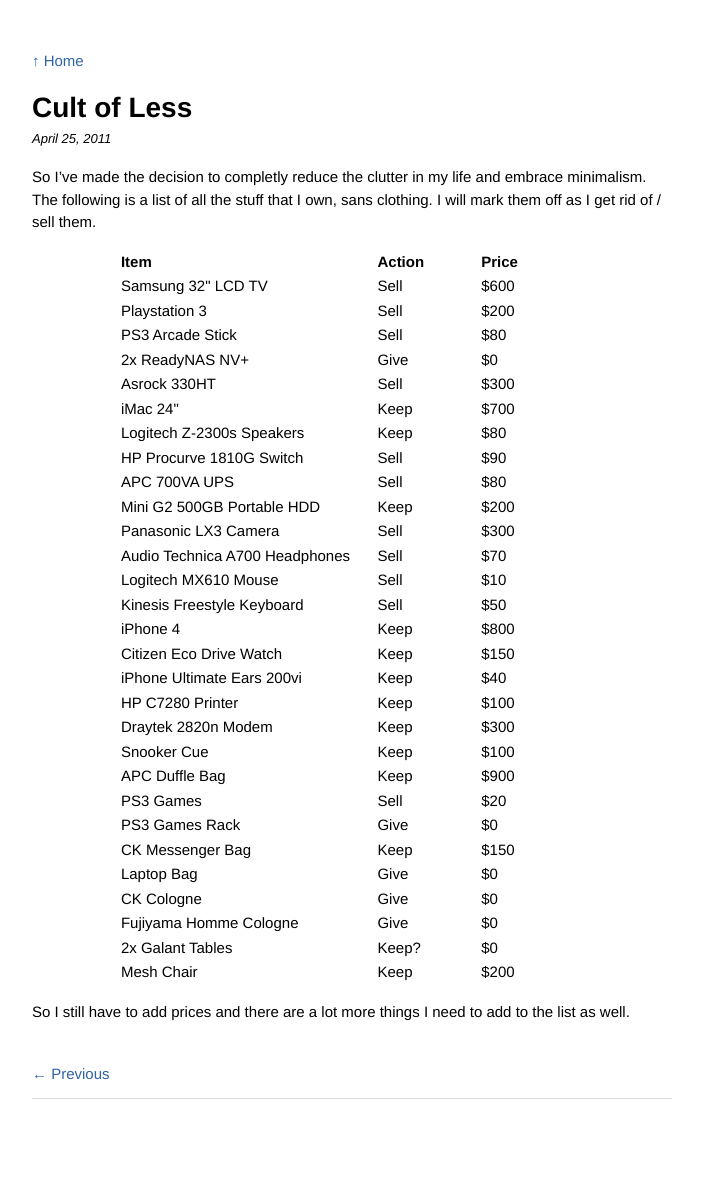
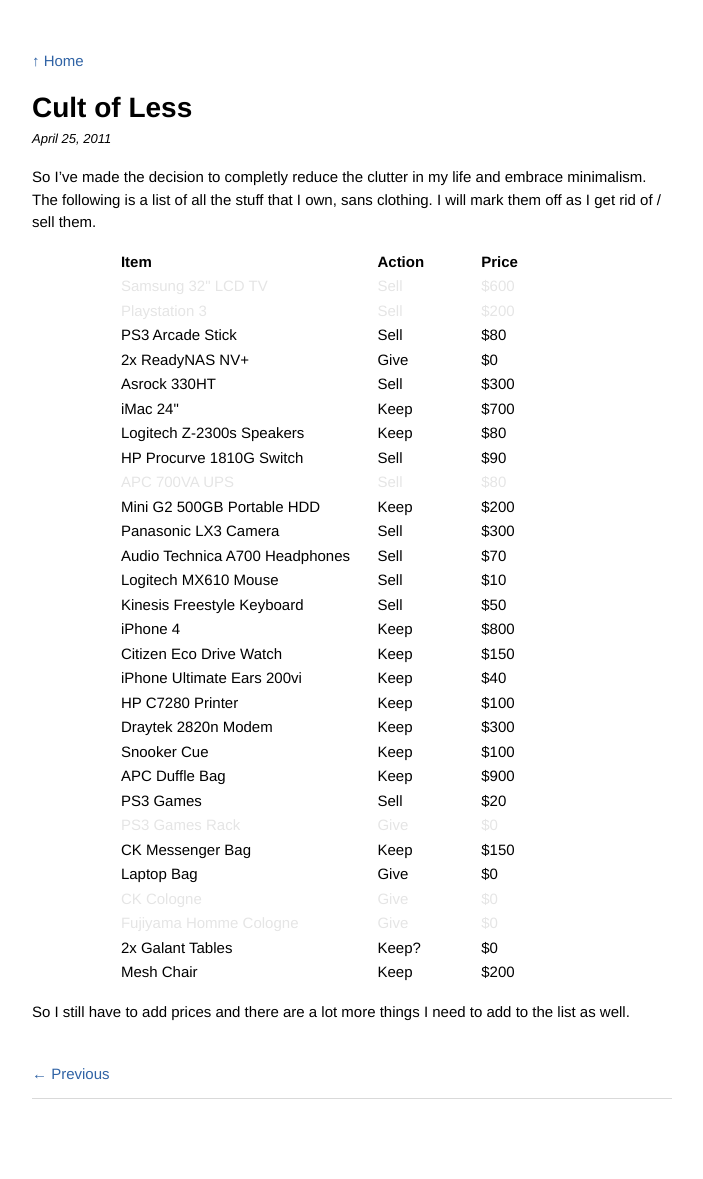
Before and after one commit to christophersjchow/blog, a Jekyll site: the page built from _posts/2011-04-25-Cult-of-Less.markdown, in a window 1280 px wide. Shown: the whole page, without its empty margins (288-991 px from the left). Built offline with Jekyll 4.4.1, drawn with Linux system fonts in a browser that asks for light colours; comment, search, counter and statistics services are not loaded.

Commit message:
Post: Updated cult of less with stuff that is gone.

```diff
--- a/_posts/2011-04-25-Cult-of-Less.markdown
+++ b/_posts/2011-04-25-Cult-of-Less.markdown
@@ -11,12 +11,12 @@ So I've made the decision to completly reduce the clutter in my life and embrace
         <td width="20%">Action</td>
         <td width="20%">Price</td>
     </tr>
-    <tr>
+    <tr class="fade">
         <td>Samsung 32" LCD TV</td>
         <td>Sell</td>
         <td>$600</td>
     </tr>
-    <tr>
+    <tr class="fade">
         <td>Playstation 3</td>
         <td>Sell</td>
         <td>$200</td>
@@ -51,7 +51,7 @@ So I've made the decision to completly reduce the clutter in my life and embrace
         <td>Sell</td>
         <td>$90</td>
     </tr>
-    <tr>
+    <tr class="fade">
         <td>APC 700VA UPS</td>
         <td>Sell</td>
         <td>$80</td>
@@ -121,7 +121,7 @@ So I've made the decision to completly reduce the clutter in my life and embrace
         <td>Sell</td>
         <td>$20</td>
     </tr>
-    <tr>
+    <tr class="fade">
         <td>PS3 Games Rack</td>
         <td>Give</td>
         <td>$0</td>
@@ -136,12 +136,12 @@ So I've made the decision to completly reduce the clutter in my life and embrace
         <td>Give</td>
         <td>$0</td>
     </tr>
-    <tr>
+    <tr class="fade">
         <td>CK Cologne</td>
         <td>Give</td>
         <td>$0</td>
     </tr>
-    <tr>
+    <tr class="fade">
         <td>Fujiyama Homme Cologne</td>
         <td>Give</td>
         <td>$0</td>
--- a/css/screen.css
+++ b/css/screen.css
@@ -46,64 +46,69 @@ tr.heading {
   font-weight: bold;
 }
 
+/* line 34, ../sass/screen.sass */
+.fade {
+  color: #e5e5e5;
+}
+
 /* Posts */
-/* line 36, ../sass/screen.sass */
+/* line 37, ../sass/screen.sass */
 .post {
   padding-bottom: 25px;
 }
-/* line 39, ../sass/screen.sass */
+/* line 40, ../sass/screen.sass */
 .post img {
   text-align: center;
   display: block;
 }
-/* line 43, ../sass/screen.sass */
+/* line 44, ../sass/screen.sass */
 .post h1 {
   font-size: 28px;
   margin-bottom: 7px;
   line-height: 33px;
 }
-/* line 47, ../sass/screen.sass */
+/* line 48, ../sass/screen.sass */
 .post h1 a {
   line-height: 33px;
 }
-/* line 50, ../sass/screen.sass */
+/* line 51, ../sass/screen.sass */
 .post h2 {
   font-size: 20px;
   margin: 0;
   padding: 15px 0 0 0;
 }
-/* line 55, ../sass/screen.sass */
+/* line 56, ../sass/screen.sass */
 .post h3 {
   font-size: 15px;
   margin: 0;
 }
-/* line 59, ../sass/screen.sass */
+/* line 60, ../sass/screen.sass */
 .post h2 + p {
   margin-top: 0.5em;
 }
 
-/* line 63, ../sass/screen.sass */
+/* line 64, ../sass/screen.sass */
 .archive h1 {
   font-size: 28px;
   margin-bottom: 7px;
   line-height: 33px;
 }
-/* line 67, ../sass/screen.sass */
+/* line 68, ../sass/screen.sass */
 .archive ul {
   padding: 0;
 }
-/* line 70, ../sass/screen.sass */
+/* line 71, ../sass/screen.sass */
 .archive ul li {
   list-style: none;
 }
 
 /* Code Blocks */
-/* line 74, ../sass/screen.sass */
+/* line 75, ../sass/screen.sass */
 pre, code {
   font: 14px "droid-sans-mono-1", "droid-sans-mono-2", monospace;
 }
 
-/* line 76, ../sass/screen.sass */
+/* line 77, ../sass/screen.sass */
 pre {
   width: 80%;
   margin: 0 auto;
@@ -118,13 +123,13 @@ pre {
   overflow: auto;
   white-space: pre-wrap;
 }
-/* line 90, ../sass/screen.sass */
+/* line 91, ../sass/screen.sass */
 pre code {
   border: none;
 }
 
 /* Inline Code */
-/* line 94, ../sass/screen.sass */
+/* line 95, ../sass/screen.sass */
 p code, ol code {
   background-color: #f8f8ff;
   color: #444444;
@@ -132,13 +137,13 @@ p code, ol code {
   border: 1px solid #dedede;
 }
 
-/* line 100, ../sass/screen.sass */
+/* line 101, ../sass/screen.sass */
 .strike {
   text-decoration: line-through;
 }
 
 /* Dates */
-/* line 104, ../sass/screen.sass */
+/* line 105, ../sass/screen.sass */
 .date {
   margin: 0 0 20px 0;
   padding: 0;
@@ -146,31 +151,31 @@ p code, ol code {
 }
 
 /* Disqus Comments */
-/* line 110, ../sass/screen.sass */
+/* line 111, ../sass/screen.sass */
 #disqus_thread {
   clear: right;
   margin-top: 55px;
   padding-bottom: 25px;
 }
-/* line 114, ../sass/screen.sass */
+/* line 115, ../sass/screen.sass */
 #disqus_thread .dsq-item-cp, #disqus_thread .dsq-options, #disqus_thread .dsq-comment-options, #disqus_thread .dsq-authenticate-copy, #disqus_thread li[id^=dsq-more-], #disqus_thread .dsq-by, #disqus_thread .dsq-pagination, #disqus_thread #dsq-comments-title {
   display: none !important;
 }
-/* line 116, ../sass/screen.sass */
+/* line 117, ../sass/screen.sass */
 #disqus_thread #dsq-content #dsq-comments .dsq-comment-footer {
   margin-top: 5px;
 }
-/* line 118, ../sass/screen.sass */
+/* line 119, ../sass/screen.sass */
 #disqus_thread h3 {
   margin-bottom: 0;
 }
 
 /* Header */
-/* line 122, ../sass/screen.sass */
+/* line 123, ../sass/screen.sass */
 #header {
   padding-bottom: 20px;
 }
-/* line 125, ../sass/screen.sass */
+/* line 126, ../sass/screen.sass */
 #header p {
   margin: 0;
   padding: 0;
@@ -180,7 +185,7 @@ p code, ol code {
 }
 
 /* Footer */
-/* line 133, ../sass/screen.sass */
+/* line 134, ../sass/screen.sass */
 #footer {
   text-align: center;
   font-size: 12px;
@@ -189,21 +194,21 @@ p code, ol code {
 }
 
 /* Pagination */
-/* line 141, ../sass/screen.sass */
+/* line 142, ../sass/screen.sass */
 #pagination {
   height: 35px;
   border-bottom: 1px solid #d9d9d9;
 }
-/* line 145, ../sass/screen.sass */
+/* line 146, ../sass/screen.sass */
 #pagination .left {
   float: left;
 }
-/* line 148, ../sass/screen.sass */
+/* line 149, ../sass/screen.sass */
 #pagination .right {
   float: right;
 }
 
-/* line 151, ../sass/screen.sass */
+/* line 152, ../sass/screen.sass */
 #error {
   width: 80%;
   margin: 0 auto;
--- a/sass/screen.sass
+++ b/sass/screen.sass
@@ -31,7 +31,8 @@ td
 tr.heading
   font-weight: bold
 
-
+.fade
+  color: #e5e5e5
 /* Posts */
 .post
   padding-bottom: 25px
```
